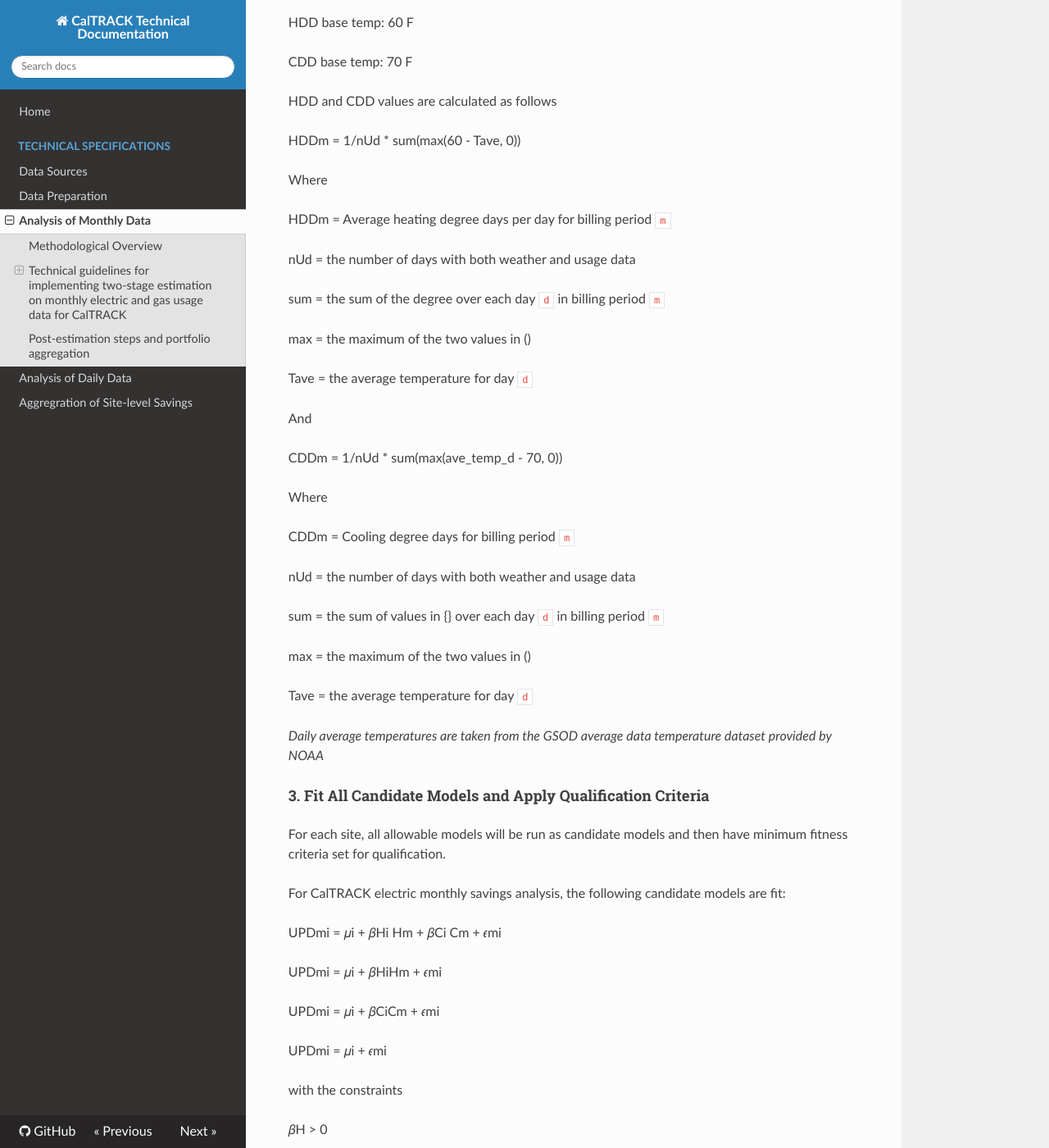
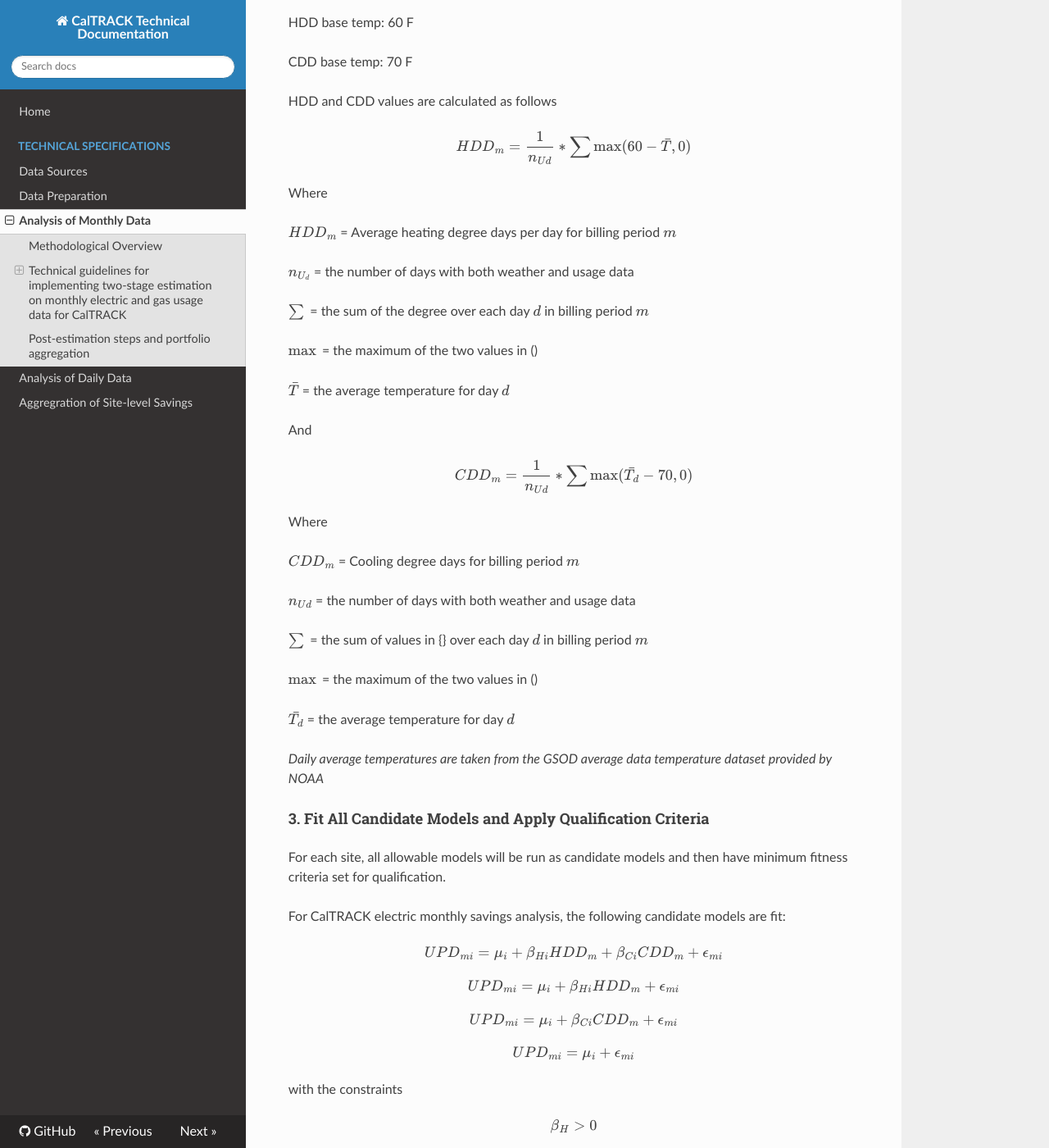
Before and after one commit to openeemeter/caltrack, an MkDocs documentation site: the page built from docs/savings-calculations/v1.0/monthly/README.md, in a window 1280 px wide and 1400 px high, scrolled down 2808 px. Shown: the whole window at 82% size. Built offline with MkDocs 1.6.1, drawn with Linux system fonts in a browser that asks for light colours; nearby versions of some CDN libraries; formulas are drawn with MathJax 3; old or Windows-style settings are respelled for this version of MkDocs; some of the changed text lies outside the part shown.

Commit message:
Clean up math notations to make equations pretty

```diff
--- a/docs/savings-calculations/v1.0/monthly/README.md
+++ b/docs/savings-calculations/v1.0/monthly/README.md
@@ -10,23 +10,27 @@ The idea behind two-stage site-level models is to model the energy use of each h
 
 More formally, the two-stage approach first fits **two** separate parametric models to daily average energy use, one on the pre-intervention (baseline) period and one on the post-intervention (reporting) period for a single site using an ordinary least squares regression of the general form:
 
-UPDmi = 𝜇i + 𝛽Hi Hm + 𝛽Ci Cm +  𝜖mi
+
+$$UPD_{mi} = \mu_i + \beta_{Hi}HDD_m + \beta_{Ci}CDD_m + \epsilon_{mi}$$
+
 
 Where
 
-UPDmi is average use (gas in therms, electricity in kWh) per day during billing period m for site i.
+\(UPD_{mi}\) is average use (gas in therms, electricity in kWh) per day during billing period m for site i.
 
-𝜇i is the mean use for site `i`, or intercept.
+\(\mu_i\) is the mean use for site \(i\), or intercept.
 
-𝛽Hi is the coefficient site `i` on average heating degree days per day.
+\(\beta_{Hi}\) is the coefficient site \(i\) on average heating degree days per day.
 
-𝛽Ci is the coefficient or site `i` on average cooling degree days per day.
+\(\beta_{Ci}\) is the coefficient or site \(i\) on average cooling degree days per day.
 
-Hm is the average number of heating degree days per day in billing period `m`, which is a function of a fixed base temperature, the average daily temperatures from the weather station matched to site `i` during the billing period `m`, and the number of days in billing period `m` with matched usage and weather data for site `i`.
+\(HDD_m\) is the average number of heating degree days per day in billing period \(m\), which is a function of a fixed base temperature, the average daily temperatures from the weather station matched to site \(i\) during the billing period \(m\), and the number of days in billing period \(m\) with matched usage and weather data for site \(i\).
 
-Cm is the average number of cooling degree days per day in month `m`, which is a function of a selected base temperature, the average daily temperatures from the weather station matched to site `i` during month `m`, and the number of days in month `m` with matched usage and weather data for site `i`.
+\(CDD_m\) is the average number of cooling degree days per day in month \(m\), which is a function of a selected base temperature, the average daily temperatures from the weather station matched to site \(i\) during month \(m\), and the number of days in month \(m\) with matched usage and weather data for site \(i\).
 
-𝜖mi is the site specific error term for a given month.
+\(\epsilon_{mi}\) is the site specific error term for a given month.
+
+
 
 In the second stage, using parameter estimates from the first stage equation, weather normalized savings for both the baseline period and reporting period can be computed by using corresponding temperature normals for the relevant time period (typical year weather normalized gross savings), or by using current-year weather to project forward baseline period use (current year weather normalized gross savings) and differencing between baseline and reporting period estimated or actual use, depending on the quantity of interest.
 
@@ -42,19 +46,19 @@ CalTRACK savings estimation begins with gas and electric usage data, project dat
 
 The CalTRACK monthly gross savings analysis uses average use per day (\(UPD\)) values for each month by taking the bill-period usage values, then dividing by the number of days in that bill period, as follows:
 
-UPDm = 1/nUd * sum(Ud)
+$$UPD_m = \frac{1}{n_{U_d}} * \sum{U_d}$$
 
 Where
 
-UPDm is the average use per day for a given month `m`
+\(UPD_m\) is the average use per day for a given month \(m\)
 
-sum(Ud) is the sum of all daily use values (Ud) for a given month `m’
+\(\sum{U_d}\) is the sum of all daily use values \(U_d\) for a given month \(m\)
 
-nUd is the total number of daily use values provided in the usage series that are between the first calendar day of month `m` and the last calendar day of month `m`
+\(n_{U_d}\) is the total number of daily use values provided in the usage series that are between the first calendar day of month \(m\) and the last calendar day of month \(m\)
 
 *Note: If daily use data for gas or electric is not available, monthly billing data can be used for the monthly billing analysis. However, modifications of the denominators for average use per day and for average HDD and CDD per day are necessary.*
 
-Now split the series of UPDm values into pre- and post-intervention periods according to the following rules:
+Now split the series of \(UPD_m\) values into pre- and post-intervention periods according to the following rules:
 
 *Pre-intervention period*: all UPDm values from the beginning of the series up to the the complete billing month prior to the `work_start_date`. The month containing `work_start_date` is excluded from this series.
 
@@ -74,37 +78,37 @@ CDD base temp: 70 F
 
 HDD and CDD values are calculated as follows
 
-HDDm = 1/nUd * sum(max(60 - Tave, 0))
+$$HDD_m = \frac{1}{n_{Ud}} * \sum{\max(60 - \bar{T}, 0)}$$
 
 
 Where
 
-HDDm = Average heating degree days per day for billing period `m`
+\(HDD_m\) = Average heating degree days per day for billing period \(m\)
 
-nUd = the number of days with both weather and usage data
+\(n_{U_d}\) = the number of days with both weather and usage data
 
-sum = the sum of the degree  over each day `d` in billing period `m`
+\(\sum{}\) = the sum of the degree  over each day \(d\) in billing period \(m\)
 
-max = the maximum of the two values in ()
+\(\max{}\) = the maximum of the two values in ()
 
-Tave = the average temperature for day `d`
+\(\bar{T}\) = the average temperature for day \(d\)
 
 
 And
 
-CDDm = 1/nUd * sum(max(ave_temp_d - 70, 0))
+$$ CDD_m = \frac{1}{n_{Ud}} * \sum{\max(\bar{T_d} - 70, 0)}$$
 
 Where
 
-CDDm = Cooling degree days for billing period `m`
+\(CDD_m\) = Cooling degree days for billing period \(m\)
 
-nUd = the number of days with both weather and usage data
+\(n_{Ud}\) = the number of days with both weather and usage data
 
-sum = the sum of values in {} over each day `d` in billing period `m`
+\(\sum{}\) = the sum of values in {} over each day \(d\) in billing period \(m\)
 
-max = the maximum of the two values in ()
+\(\max{}\) = the maximum of the two values in ()
 
-Tave = the average temperature for day `d`
+\(\bar{T_d}\) = the average temperature for day \(d\)
 
 
 *Daily average temperatures are taken from the GSOD average data temperature dataset provided by NOAA*
@@ -115,40 +119,40 @@ For each site, all allowable models will be run as candidate models and then hav
 
 For CalTRACK electric monthly savings analysis, the following candidate models are fit:
 
-UPDmi = 𝜇i + 𝛽Hi Hm + 𝛽Ci Cm +  𝜖mi
+$$UPD_{mi} = \mu_i + \beta_{Hi}HDD_m + \beta_{Ci}CDD_m +  \epsilon_{mi}$$
 
-UPDmi = 𝜇i + 𝛽HiHm +  𝜖mi
+$$UPD_{mi} = \mu_i + \beta_{Hi}HDD_m + \epsilon_{mi}$$
 
-UPDmi = 𝜇i + 𝛽CiCm +  𝜖mi
+$$UPD_{mi} = \mu_i + \beta_{Ci}CDD_m+ \epsilon_{mi}$$
 
-UPDmi = 𝜇i + 𝜖mi
+$$UPD_{mi} = \mu_i + \epsilon_{mi}$$
 
 
 with the constraints
 
-𝛽H > 0
+$$\beta_H > 0$$
 
-𝛽C > 0
+$$\beta_C > 0$$
 
-𝜇i > 0
+$$\mu_i > 0$$
 
 For electric, qualifying models for selection must have each parameter estimate meet the minimum significance criteria of p < 0.1 and are strictly positive. All qualifying models are considered for final model selection.
 
 For CalTRACK gas monthly savings analysis, the following candidate models are fit:
 
-UPDmi = 𝜇i + 𝛽Hi Hm +  𝜖mi
+$$UPD_{mi} = \mu_i + \beta_{Hi}HDD_m + \epsilon_{mi}$$
 
-UPDmi = 𝜇i + 𝛽Ci Cm +  𝜖mi
+$$UPD_{mi} = \mu_i + \beta_{Ci}CDD_m+ \epsilon_{mi}$$
 
-UPDmi = 𝜇i + 𝜖mi
+$$UPD_{mi} = \mu_i + \epsilon_{mi}$$
 
 with the constraints
 
-𝛽H > 0
+$$\beta_H > 0$$
 
-𝜇i > 0
+$$\mu_i > 0$$
 
-If each parameter estimate meets minimum significance criteria (p < 0.1) and are strictly positive, then the model is a qualifying model for inclusion in model selection.
+If each parameter estimate meets minimum significance criteria \((p < 0.1)\) and are strictly positive, then the model is a qualifying model for inclusion in model selection.
 
 #### 4. Select the best for pre-intervenion and post-intervention periods for use in second-stage savings estimation
 
@@ -158,19 +162,19 @@ All qualifying pre-intervention models are compared to each other and among qual
 For the monthly billing analysis, because we are using fixed degree days instead of variable degree days, adjusted R-squared will be defined as
 
 
-adj R^2 = 1 - (SSres/df_e) / (SStot/df_t)
+$$R^2_{adj} = 1 - \frac{(SS_{res}/df_e)}{(SS_{tot}/df_t)}$$
 
 
 Where
 
 
-SSres is the sum of squares of residuals
+\(SS_{res}\) is the sum of squares of residuals
 
-df_e is the degrees of freedom of the estimate of the underlying population error variance, and is calculated using `n-p-1`, where `n` is the number of observations in the sample used to estimate the model and `p` is the number of explanatory variables, not including the constant term and not including degree day base temperature as a parameter because it’s fixed
+\(df_e\) is the degrees of freedom of the estimate of the underlying population error variance, and is calculated using `n-p-1`, where `n` is the number of observations in the sample used to estimate the model and `p` is the number of explanatory variables, not including the constant term and not including degree day base temperature as a parameter because it’s fixed
 
-SStot is the total sum of squares
+\(SS_{tot}\) is the total sum of squares
 
-df_t is the degrees of freedom of the estimate of the population variance of the dependent variable, and is calculated as `n-1`, were `n` is the size of the sample use to estimate the model
+\(df_t\) is the degrees of freedom of the estimate of the population variance of the dependent variable, and is calculated as `n-1`, were `n` is the size of the sample use to estimate the model
 
 All qualifying post-intervention models are compared to each other and among qualifying models, the model with the maximum adjusted R-squared will be selected for second-stage savings estimation.
 
```
Also changed, not shown: docs/savings-calculations/v1.0/daily/README.md (+14 -13 lines).
